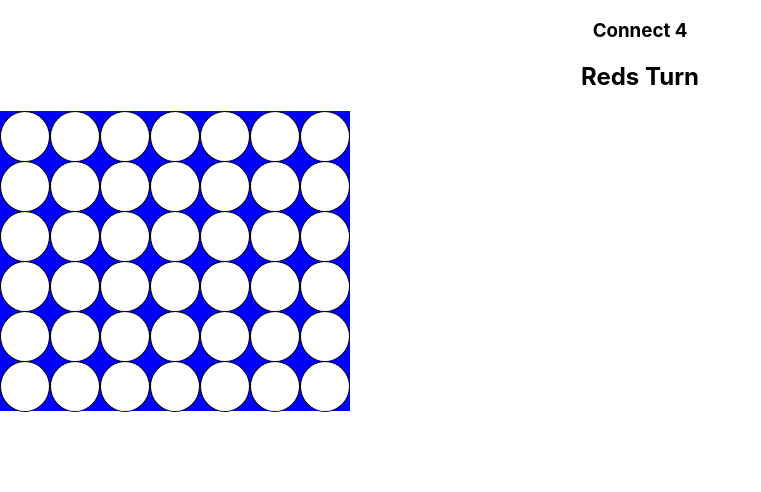
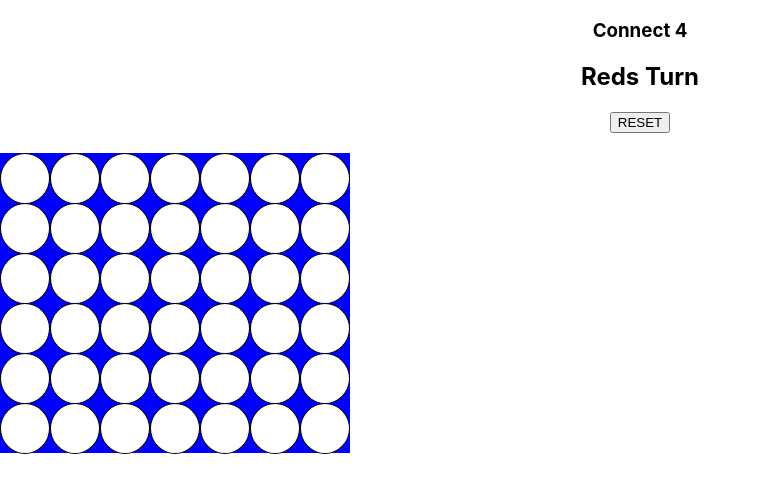
Before and after one commit to truptigaonkar/mandatory-advanced-js4, a React (Create React App) app: page / in a window 1280 px wide. Shown: the top 492 px of the page, without its empty margins (0-761 px from the left). Built offline with nearby package versions, Linux system fonts and the light colour scheme.

Commit message:
Reset functionality added

```diff
--- a/src/App.js
+++ b/src/App.js
@@ -137,15 +137,24 @@ class App extends Component {
     return this.checkVertical(row, col) || this.checkHorizontal(row, col) || this.checkDiagonalRight(row, col) || this.checkDiagonalLeft(row, col)
   }
 
+  // Reseting and restarting game
+  handleReset() {
+    let cells = [];
+    for (let i = 0; i < 6; i++) {
+      cells.push(new Array(7).fill(0));
+    }
+    this.setState({ cells, player: false, winner:0 }) // Helping to reset the game from scratch
+  }
+
   render() {
     //console.log(this.state.cells);
-
     return (
       <div className="App">
         <h3>Connect 4</h3>
         {/* Showing next alternate turns Yellow and Red */}
         <h2>{this.state.winner > 0 ? this.state.winner === 1 ? "Yellow Wins! Game over. Please start a new game." : "Red Wins! Game over. Please start a new game." : this.state.player ? "Yellows Turn" : "Reds Turn"} </h2>
-        <Board cells={this.state.cells} handleClick={this.handleClick} /><br />
+        <button onClick={this.handleReset.bind(this)}>RESET</button><br/><br/>
+        <Board cells={this.state.cells} handleClick={this.handleClick} />
       </div>
     );
   }
--- a/src/components/Board.js
+++ b/src/components/Board.js
@@ -64,7 +64,7 @@ const Board = (props) => {
     }
     //console.log("Board component: ", props.cells)
     return (
-        <div>
+        <div className="App">
             {rows}
         </div>
     )
```
